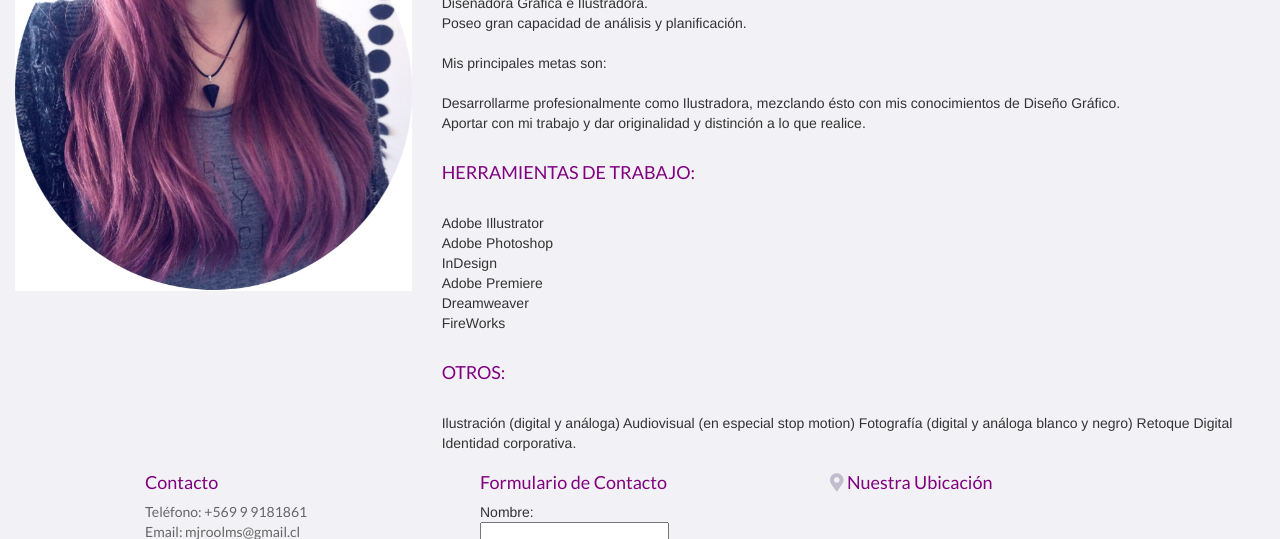
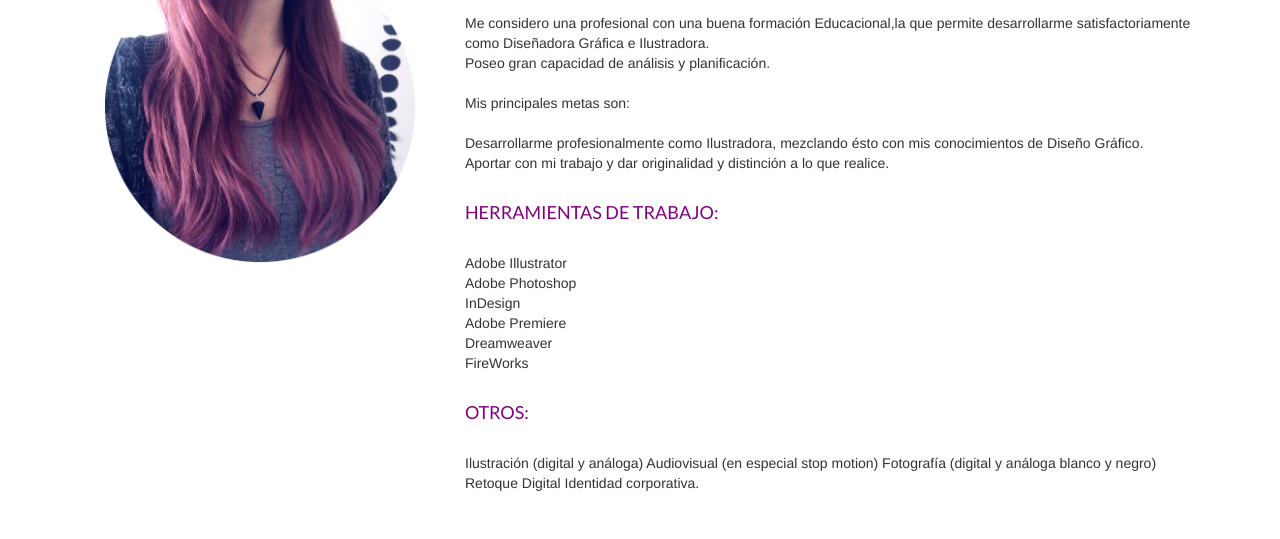
Before and after one commit to mjrool/Proyectofinal, a plain HTML site: page bio.html in a window 1280 px wide. Shown: the part 703-1242 px from the top of the page. Drawn offline with nearby package versions, Linux system fonts and the light colour scheme; grey boxes are pictures that could not be loaded.

Commit message:
estilo Bio

```diff
--- a/asset/css/style.css
+++ b/asset/css/style.css
@@ -63,11 +63,14 @@ body{
 
 }
 
-.footer_fullmun{
+.footer-fullmun{
 	background-color: #F2F1F5;
 	margin-top: 50px;
 	padding-top: 40px;
 	padding-bottom: 30px;
+	clear: both;
+	text-align: center;
+
 
 }
 
@@ -84,9 +87,7 @@ body{
     font-family: 'Lato', Thin;
 }
 
-.container-fluid{
-	padding-right: 40px;
-}
+
 
 .container-logo{
 	padding: 30px;
@@ -106,6 +107,9 @@ i{
 		padding-right: 20px;
 	}
 
+	iframe{
+		width: 200px;
+	}
 
 }
 
@@ -113,7 +117,6 @@ i{
 
 	.container-logo{
 		padding: 30px;
-
 	}
 
 
@@ -122,10 +125,23 @@ i{
 		padding-right: 50px;
 	}
 
-
 }
 
 /* BIO */
+.foto-bio{
+	margin: 20px;
+}
+
+.footer-fullmun{
+	clear: both;
+}
+
+
+.bio{
+	padding-bottom: 40px;
+	padding-top: 40px;
+}
+
 
 /* CONTACTO */
 
--- a/bio.html
+++ b/bio.html
@@ -113,7 +113,8 @@
 </div>
 
 <!-- Bio -->
-
+<div class="bio">
+  <div class="container">
    <div class="col-md-4 col-sm-4 .col-sm-offset-1">
         <div class="foto-bio">
         <img src="asset/images/perfil-i.jpg" class="img-responsive ">
@@ -151,13 +152,14 @@
         </p>
       </div>
       </div>
-
+  </div>
+</div>
 
 
 <!-- Footer -->
 
 <footer>
-<div class="footer_fullmun">
+<div class="footer-fullmun">
     <div class="container">
       <div class="row">
 
```
Also changed, not shown: index.html (+2 -2 lines). Lines whose indentation alone changed are shown as unchanged.
